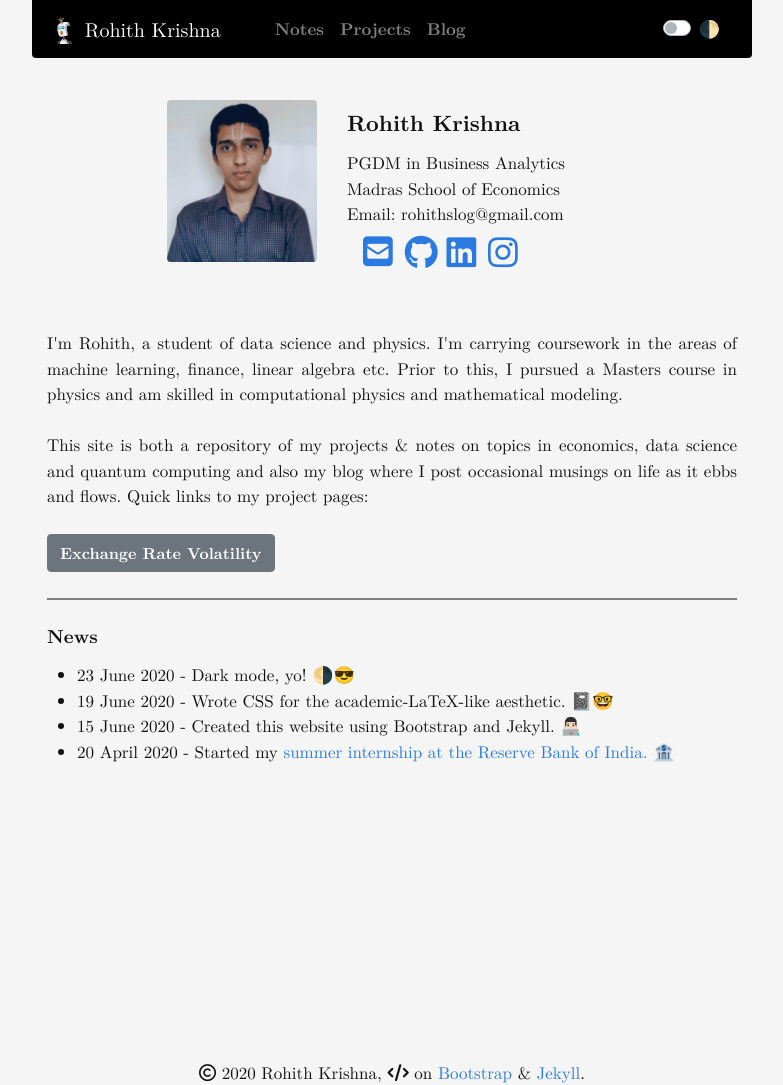
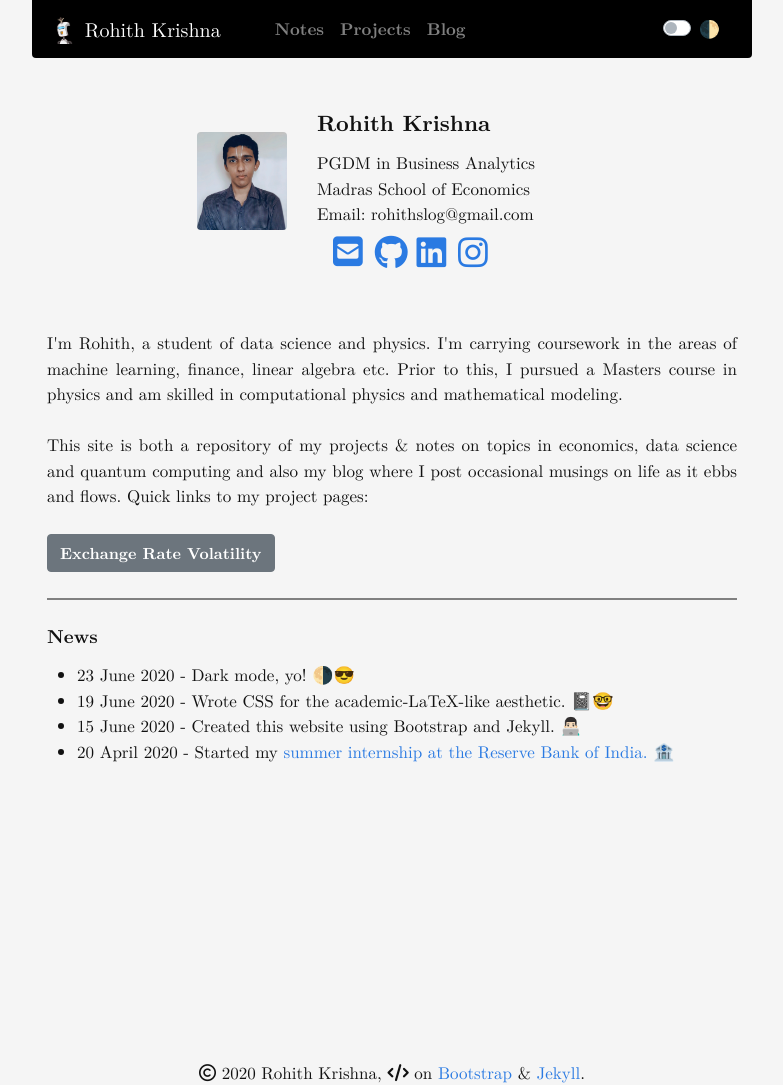
Before and after one commit to rohithmay/rohithmay.github.io, a Jekyll site: the page built from index.md, in a window 1280 px wide. Shown: the whole page, without its empty margins (248-1031 px from the left). Built offline with Jekyll 4.4.1, drawn with Linux system fonts in a browser that asks for light colours; nearby versions of some CDN libraries; a style sheet for code colours, icons or effects is not loaded.

Commit message:
Update index.md

```diff
--- a/index.md
+++ b/index.md
@@ -7,7 +7,7 @@
 
           <div class="row">
 
-                  <div class="col col-3 ml-auto d-flex align-items-center">
+                  <div class="col col-2 ml-auto d-flex align-items-center">
                       <img style="margin: 0px 0 0px 0;"
                            id="gravatar-img"
                            src="images/pro-pic.jpg"
```
